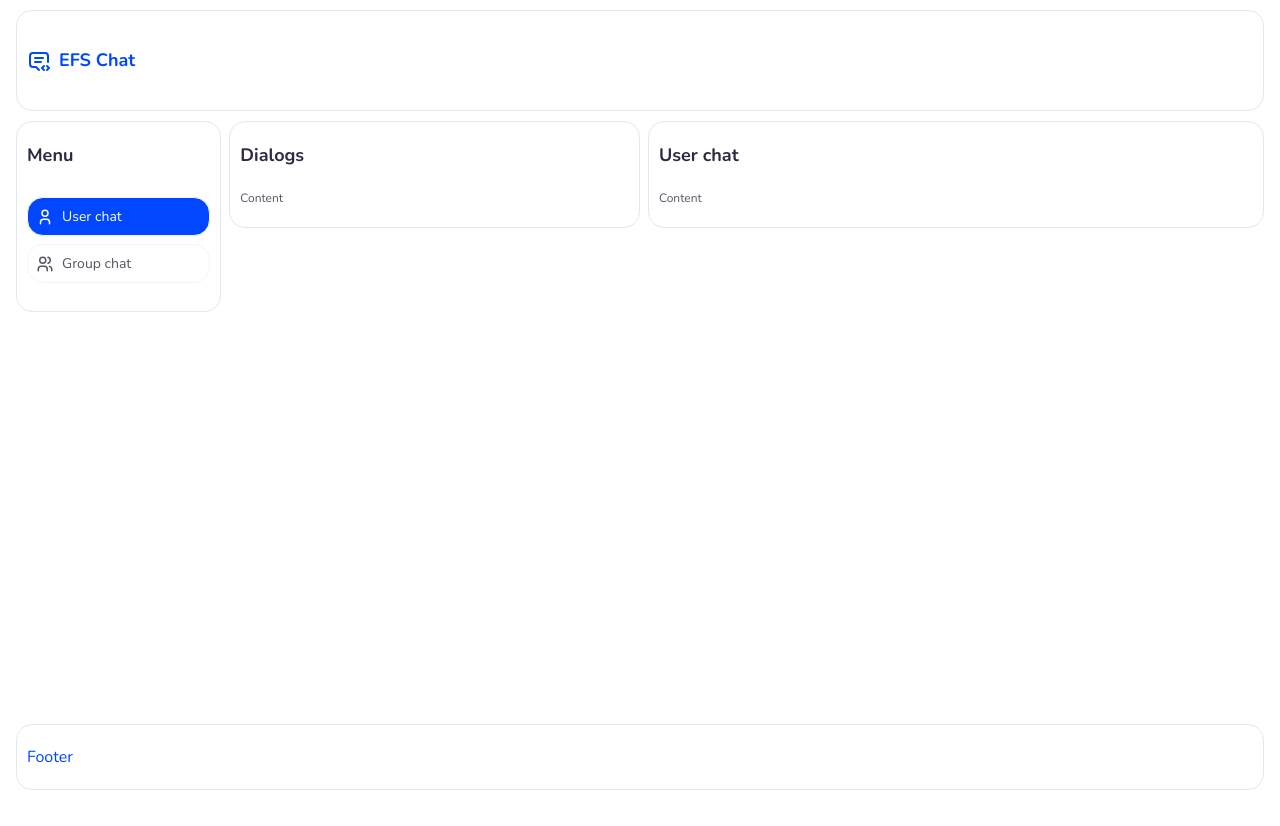
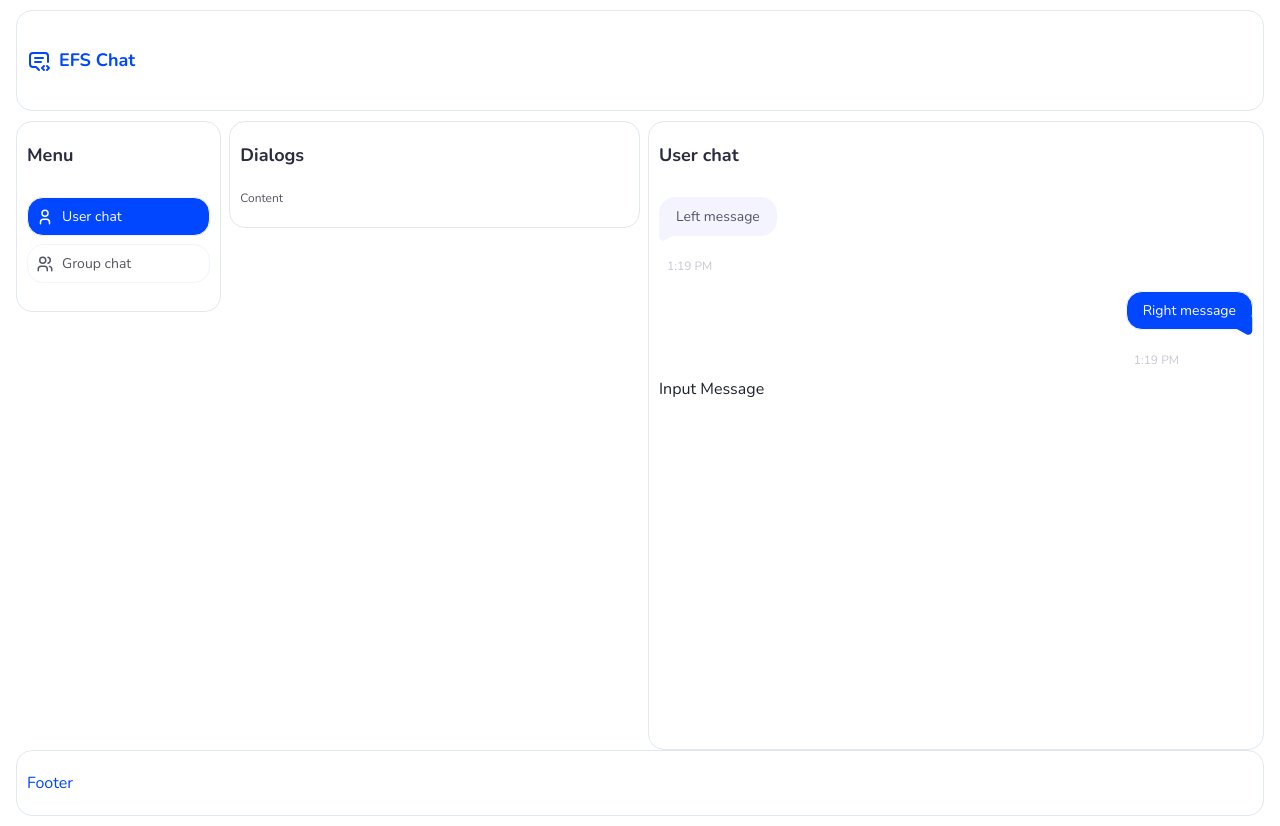
Before and after one commit to brandalx/EFSChat-client, a React (Vite) app: page /messenger in a window 1280 px wide. Before the commit the page ends 800 px from the top, so only its background shows below. Built offline with nearby package versions, Linux system fonts and the light colour scheme.

Commit message:
feat: dialog left right messages

```diff
--- /dev/null
+++ b/src/assets/svg/LeftCorner.jsx
@@ -0,0 +1,14 @@
+import React from 'react';
+
+export default function LeftCorner() {
+  return (
+    <div>
+      <svg width={19} height={21} viewBox='0 0 19 21' fill='none' xmlns='http://www.w3.org/2000/svg'>
+        <path
+          d='M6.11063 20.3263C3.44396 21.8659 0.110631 19.9414 0.110631 16.8622L0.110632 4.4974C0.110632 1.4182 3.44397 -0.506299 6.11063 1.0333L16.8189 7.21572C19.4856 8.75532 19.4856 12.6043 16.8189 14.1439L6.11063 20.3263Z'
+          fill='currentColor'
+        />
+      </svg>
+    </div>
+  );
+}
--- /dev/null
+++ b/src/assets/svg/RightCorner.jsx
@@ -0,0 +1,14 @@
+import React from 'react';
+
+export default function RightCorner() {
+  return (
+    <div>
+      <svg width={20} height={21} viewBox='0 0 20 21' fill='none' xmlns='http://www.w3.org/2000/svg'>
+        <path
+          d='M13.2495 20.3263C15.9161 21.8659 19.2495 19.9414 19.2495 16.8622L19.2495 4.4974C19.2495 1.4182 15.9161 -0.506299 13.2495 1.0333L2.54121 7.21572C-0.125454 8.75532 -0.125452 12.6043 2.54121 14.1439L13.2495 20.3263Z'
+          fill='currentColor'
+        />
+      </svg>
+    </div>
+  );
+}
--- /dev/null
+++ b/src/components/Messenger/InputMessage.jsx
@@ -0,0 +1,5 @@
+import React from 'react';
+
+export default function InputMessage() {
+  return <div>Input Message</div>;
+}
--- /dev/null
+++ b/src/components/Messenger/LeftMessage.jsx
@@ -0,0 +1,48 @@
+import { Box, Text } from '@chakra-ui/react';
+import React from 'react';
+import LeftCorner from '../../assets/svg/LeftCorner';
+
+export default function LeftMessage() {
+  //   function formatTime(date) {
+  //     const options = { hour12: true, hour: 'numeric', minute: 'numeric', second: 'numeric' };
+  //     return new Date(date).toLocaleTimeString('en-US', options);
+  //   }
+
+  function formatTime(date) {
+    const options = { hour12: true, hour: 'numeric', minute: 'numeric' };
+    return new Date(date).toLocaleTimeString('en-US', options);
+  }
+
+  return (
+    <Box justifyContent='flex-start' display='flex'>
+      <Box my={2} w='fit-content'>
+        <Box
+          w='fit-content'
+          transition='all 0.3s'
+          borderRadius='16px'
+          py={2}
+          px={4}
+          bg='primary.light'
+          color='white'
+          borderWidth='1px'
+          borderColor='primary.light'
+        >
+          <Box display='flex' color='neutral.grayDark' alignItems='center' w='100%' justifyContent='flex-end'>
+            <Text fontWeight='regular' fontSize='2xs'>
+              Left message
+            </Text>
+          </Box>
+        </Box>
+        <Box color='primary.light' transform='translateY(-16px)'>
+          <LeftCorner />
+        </Box>
+
+        <Box ms={2}>
+          <Text color='neutral.grayLight' fontWeight='regular' fontSize='3xs'>
+            {formatTime(Date.now())}
+          </Text>
+        </Box>
+      </Box>
+    </Box>
+  );
+}
--- /dev/null
+++ b/src/components/Messenger/RightMessage.jsx
@@ -0,0 +1,48 @@
+import { Box, Text } from '@chakra-ui/react';
+import React from 'react';
+import RightCorner from '../../assets/svg/RightCorner';
+
+export default function RightMessage() {
+  //   function formatTime(date) {
+  //     const options = { hour12: true, hour: 'numeric', minute: 'numeric', second: 'numeric' };
+  //     return new Date(date).toLocaleTimeString('en-US', options);
+  //   }
+
+  function formatTime(date) {
+    const options = { hour12: true, hour: 'numeric', minute: 'numeric' };
+    return new Date(date).toLocaleTimeString('en-US', options);
+  }
+
+  return (
+    <Box justifyContent='flex-end' display='flex'>
+      <Box my={2} w='fit-content'>
+        <Box
+          w='fit-content'
+          transition='all 0.3s'
+          borderRadius='16px'
+          py={2}
+          px={4}
+          bg='primary.default'
+          color='white'
+          borderWidth='1px'
+          borderColor='primary.light'
+        >
+          <Box display='flex' color='white' alignItems='center' w='100%' justifyContent='flex-end'>
+            <Text fontWeight='regular' fontSize='2xs'>
+              Right message
+            </Text>
+          </Box>
+        </Box>
+        <Box display='flex' justifyContent='flex-end' color='primary.default' transform='translateY(-16px)'>
+          <RightCorner />
+        </Box>
+
+        <Box ms={2}>
+          <Text color='neutral.grayLight' fontWeight='regular' fontSize='3xs'>
+            {formatTime(Date.now())}
+          </Text>
+        </Box>
+      </Box>
+    </Box>
+  );
+}
--- a/src/components/Messenger/UserChat.jsx
+++ b/src/components/Messenger/UserChat.jsx
@@ -1,5 +1,8 @@
 import { Box, Text } from '@chakra-ui/react';
 import React from 'react';
+import LeftMessage from './LeftMessage';
+import RightMessage from './RightMessage';
+import InputMessage from './InputMessage';
 
 export default function UserChat() {
   return (
@@ -8,10 +11,17 @@ export default function UserChat() {
         <Text fontSize='xs' fontWeight='bold' color='neutral.black'>
           User chat
         </Text>
-        <Box pt={5}>
-          <Text fontWeight='regular' placeholder='+1(217) 555-0113' fontSize='3xs' color='neutral.grayDark'>
-            Content
-          </Text>
+        <Box h='70vh' pt={5}>
+          <Box>
+            <Box></Box>
+
+            <LeftMessage />
+            <RightMessage />
+
+            <Box>
+              <InputMessage />
+            </Box>
+          </Box>
         </Box>
       </Box>
     </Box>
```
